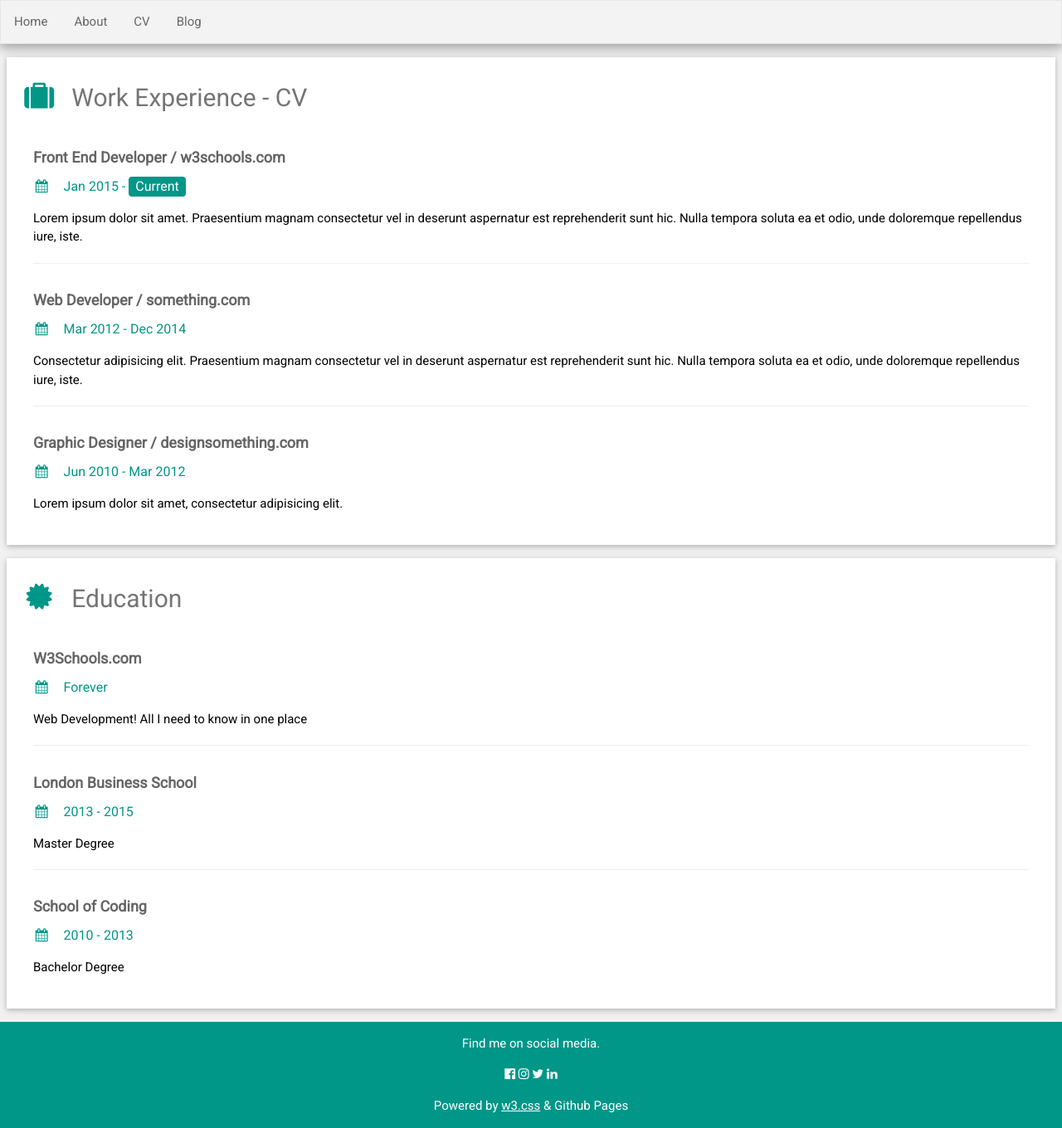
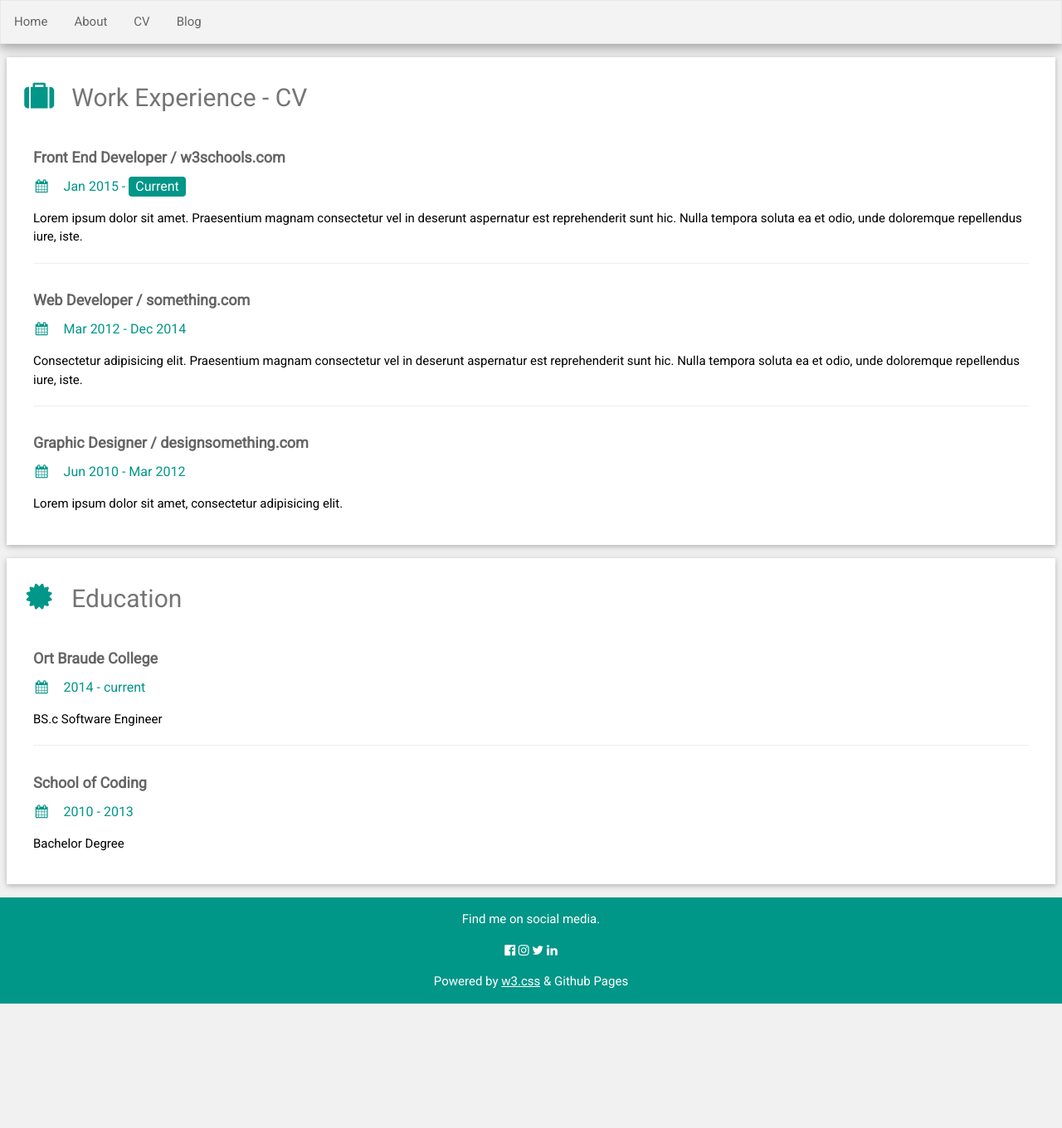
Before and after one commit to leprekon91/leprekon91.github.io, a Jekyll site: the page built from cv/index.html, in a window 1280 px wide. Shown: the whole page at 83% size. Built offline with Jekyll 4.4.1, drawn with Linux system fonts in a browser that asks for light colours; after the commit the page ends 1210 px from its top, so only the background shows below that.

Commit message:
better avatar image PH and a few updates on CV page

```diff
--- a/cv/index.html
+++ b/cv/index.html
@@ -26,15 +26,9 @@ title: Andrey Grabarnick - CV
       <div class="w3-container w3-card w3-white">
         <h2 class="w3-text-grey w3-padding-16"><i class="fa fa-certificate fa-fw w3-margin-right w3-xxlarge w3-text-teal"></i>Education</h2>
         <div class="w3-container">
-          <h5 class="w3-opacity"><b>W3Schools.com</b></h5>
-          <h6 class="w3-text-teal"><i class="fa fa-calendar fa-fw w3-margin-right"></i>Forever</h6>
-          <p>Web Development! All I need to know in one place</p>
-          <hr>
-        </div>
-        <div class="w3-container">
-          <h5 class="w3-opacity"><b>London Business School</b></h5>
-          <h6 class="w3-text-teal"><i class="fa fa-calendar fa-fw w3-margin-right"></i>2013 - 2015</h6>
-          <p>Master Degree</p>
+          <h5 class="w3-opacity"><b>Ort Braude College</b></h5>
+          <h6 class="w3-text-teal"><i class="fa fa-calendar fa-fw w3-margin-right"></i>2014 - current</h6>
+          <p>BS.c Software Engineer</p>
           <hr>
         </div>
         <div class="w3-container">
--- a/index.html
+++ b/index.html
@@ -16,7 +16,7 @@ I speak English, Russian, and Hebrew and will be very glad to hear from you! <a
 <div class="w3-third">
     <div class="w3-white w3-text-grey w3-card-4">
         <div class="w3-display-container">
-            <img src="http://via.placeholder.com/350x150" style="width:100%" alt="Avatar">
+            <img src="http://cupcake.nilssonlee.se/wp-content/uploads/2014/08/IMG_0724.jpg" style="width:100%" alt="Avatar">
             <div class="w3-display-bottomleft w3-container w3-text-black">
                 <h2>Andrey Grabarnick</h2>
             </div>
```
